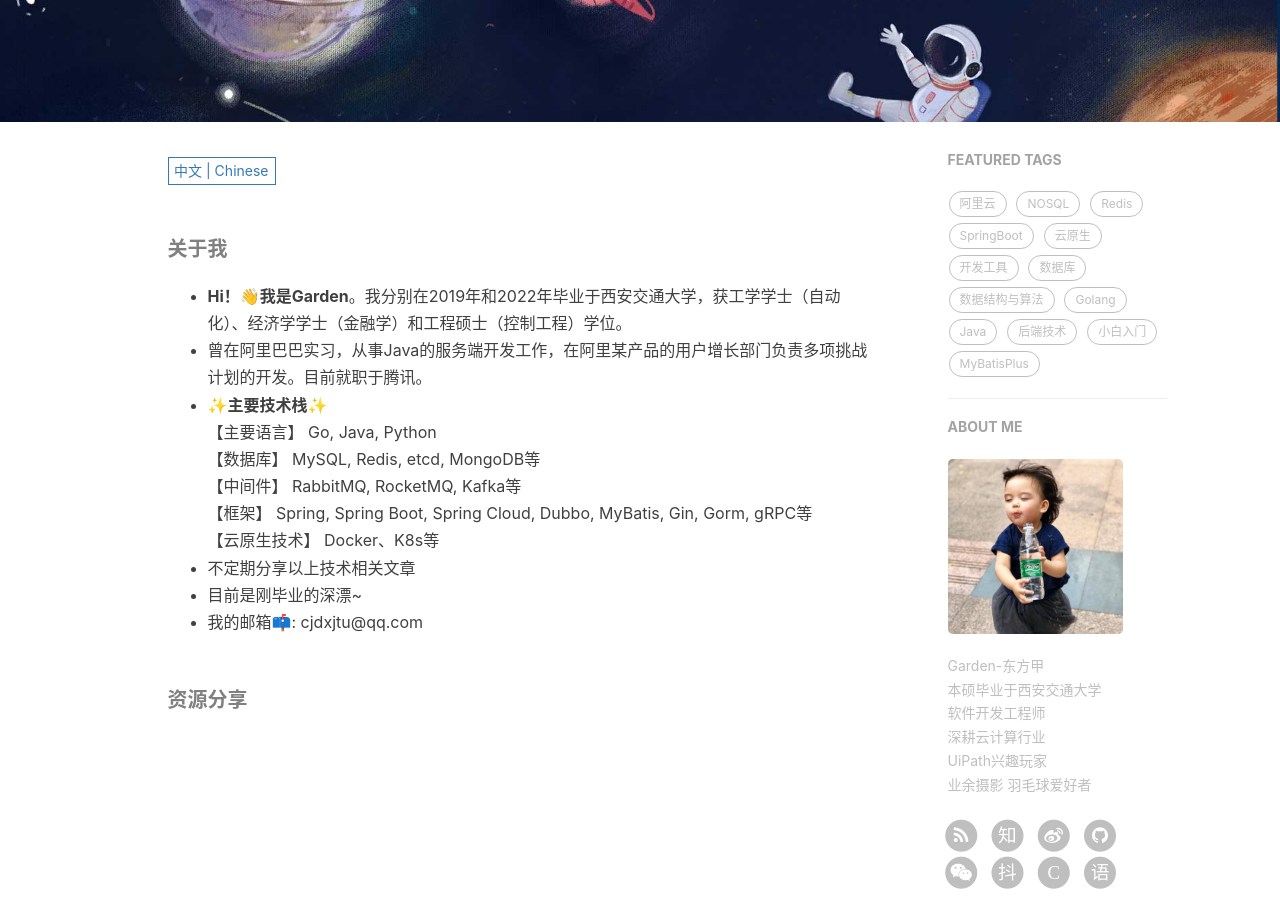
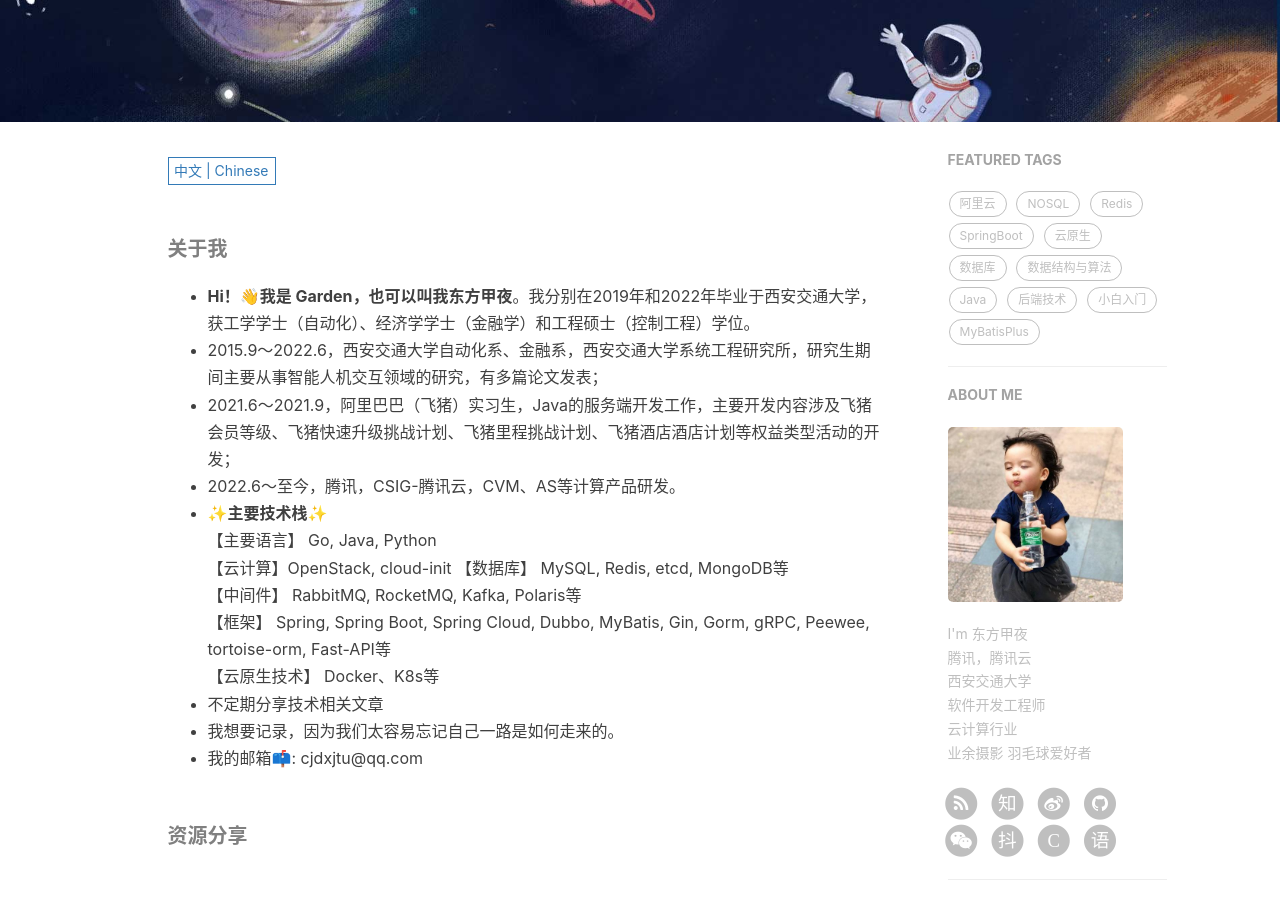
Before and after one commit to GardenChan/GardenChan.github.io, a Jekyll site: the page built from about.html, in a window 1280 px wide and 900 px high, scrolled down 296 px. Built offline with Jekyll 4.4.1, drawn with Linux system fonts in a browser that asks for light colours; nearby versions of some CDN libraries; comment, search, counter and statistics services are not loaded.

Commit message:
some description adjust

```diff
--- a/_config.yml
+++ b/_config.yml
@@ -82,7 +82,7 @@
 
 # Sidebar settings
 sidebar: true                           # whether or not using Sidebar.
-sidebar-about-description: "Garden-东方甲<br>本硕毕业于西安交通大学<br>软件开发工程师<br>深耕云计算行业<br>UiPath兴趣玩家<br>业余摄影 羽毛球爱好者"
+sidebar-about-description: "I'm 东方甲夜<br>腾讯，腾讯云<br>西安交通大学<br>软件开发工程师<br>云计算行业<br>业余摄影 羽毛球爱好者"
 sidebar-avatar: /img/sidebar-avatar.jpg # https://github.com/GardenChan.png # use absolute URL, seeing it's used in both `/` and `/about/`
 
 
--- a/_includes/about/zh.md
+++ b/_includes/about/zh.md
@@ -1,14 +1,17 @@
 ##### 关于我
-* **Hi！👋我是Garden**。我分别在2019年和2022年毕业于西安交通大学，获工学学士（自动化）、经济学学士（金融学）和工程硕士（控制工程）学位。
-* 曾在阿里巴巴实习，从事Java的服务端开发工作，在阿里某产品的用户增长部门负责多项挑战计划的开发。目前就职于腾讯。
+* **Hi！👋我是 Garden，也可以叫我东方甲夜**。我分别在2019年和2022年毕业于西安交通大学，获工学学士（自动化）、经济学学士（金融学）和工程硕士（控制工程）学位。
+* 2015.9～2022.6，西安交通大学自动化系、金融系，西安交通大学系统工程研究所，研究生期间主要从事智能人机交互领域的研究，有多篇论文发表；
+* 2021.6～2021.9，阿里巴巴（飞猪）实习生，Java的服务端开发工作，主要开发内容涉及飞猪会员等级、飞猪快速升级挑战计划、飞猪里程挑战计划、飞猪酒店酒店计划等权益类型活动的开发；
+* 2022.6～至今，腾讯，CSIG-腾讯云，CVM、AS等计算产品研发。
 * ✨**主要技术栈**✨
 【主要语言】 Go, Java, Python
+【云计算】OpenStack, cloud-init
 【数据库】 MySQL, Redis, etcd, MongoDB等
-【中间件】 RabbitMQ, RocketMQ, Kafka等
-【框架】 Spring, Spring Boot, Spring Cloud, Dubbo, MyBatis, Gin, Gorm, gRPC等
+【中间件】 RabbitMQ, RocketMQ, Kafka, Polaris等
+【框架】 Spring, Spring Boot, Spring Cloud, Dubbo, MyBatis, Gin, Gorm, gRPC, Peewee, tortoise-orm, Fast-API等
 【云原生技术】 Docker、K8s等
-* 不定期分享以上技术相关文章
-* 目前是刚毕业的深漂~
+* 不定期分享技术相关文章
+* 我想要记录，因为我们太容易忘记自己一路是如何走来的。
 - 我的邮箱📫: cjdxjtu@qq.com
 
 ##### 资源分享
```
Also changed, not shown: _hide/2022-06-02-wechat-info.md (renamed from _posts/2022-06-02-wechat-info.md), _hide/2022-06-29-goland-usage-summary.md (renamed from _posts/2022-06-29-goland-usage-summary.md), _hide/2022-06-29-golang-quick-start.md (renamed from _posts/2022-06-29-golang-quick-start.md), _hide/2022-06-29-golang-usage-summary.md (renamed from _posts/2022-06-29-golang-usage-summary.md), _hide/2022-06-29-grpc-quick-start.md (renamed from _posts/2022-06-29-grpc-quick-start.md), _hide/2022-06-29-regulation.md (renamed from _posts/2022-06-29-regulation.md), _hide/2022-06-29-vscode-usage-summary.md (renamed from _posts/2022-06-29-vscode-usage-summary.md).
